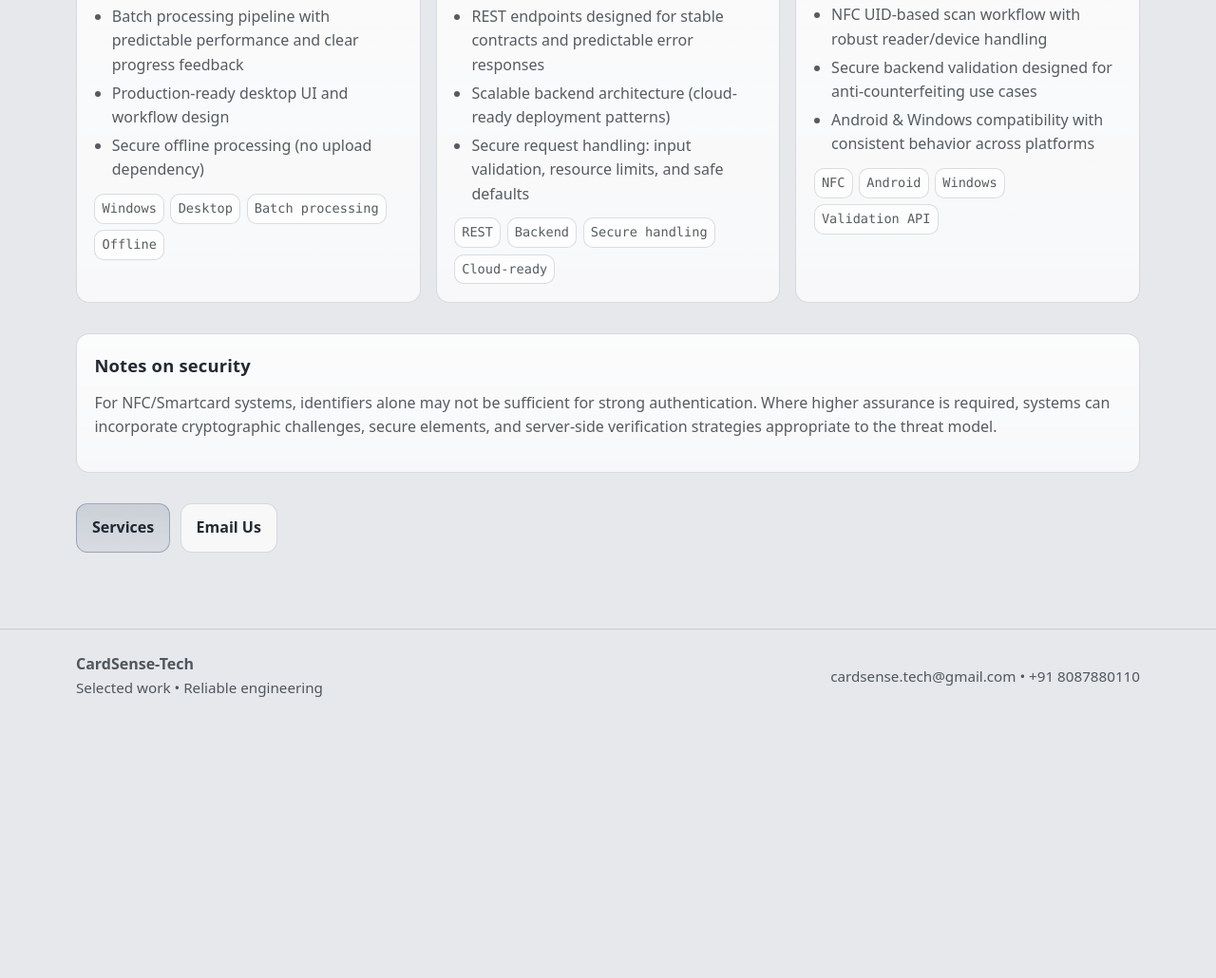
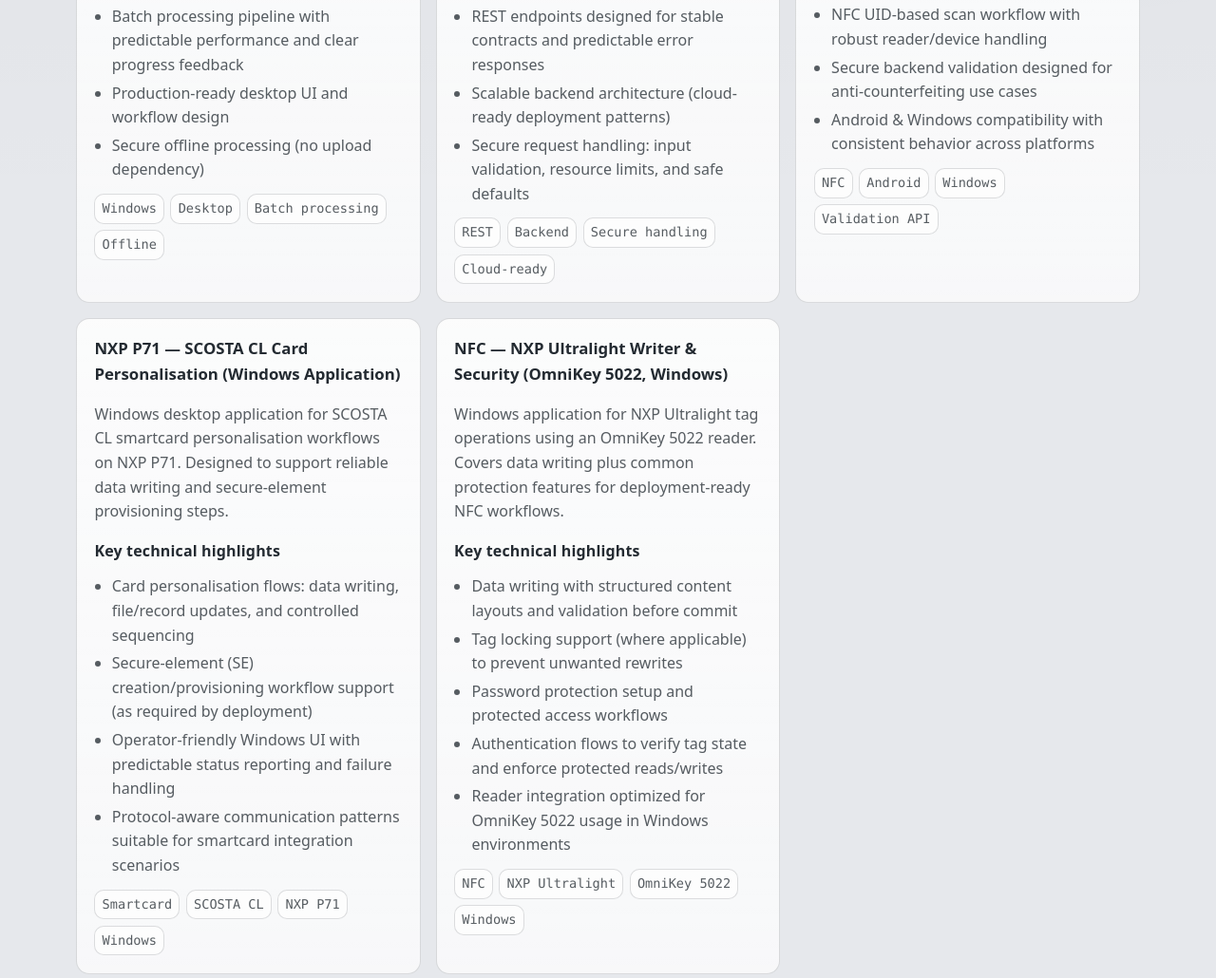
Before and after one commit to CardSense-Tech/homepage, a plain HTML site: page projects.html in a window 1280 px wide. Shown: the part 465-1495 px from the top of the page at 95% size. Before the commit the page ends 1226 px from the top, so only its background shows below. Drawn offline with Linux system fonts and the light colour scheme.

Commit message:
Update projects.html

```diff
--- a/projects.html
+++ b/projects.html
@@ -5,7 +5,7 @@
   <meta name="viewport" content="width=device-width, initial-scale=1" />
   <meta name="color-scheme" content="dark" />
   <title>Completed Projects • Smartcard, NFC & Secure Systems</title>
-  <meta name="description" content="Completed software projects: Windows background remover app, background removal web API, and NFC UID-based product validator." />
+  <meta name="description" content="Completed software projects across smartcards/NFC and secure systems: Windows background remover app, background removal web API, NFC UID-based product validator, NXP P71 SCOSTA CL personalization tool, and NXP Ultralight NFC writer/security app." />
 
   <link rel="canonical" href="https://www.cardsense.in/projects.html" />
 
@@ -95,6 +95,43 @@
               <span>NFC</span><span>Android</span><span>Windows</span><span>Validation API</span>
             </div>
           </article>
+
+          <article class="card reveal">
+            <h3>NXP P71 — SCOSTA CL Card Personalisation (Windows Application)</h3>
+            <p class="muted">
+              Windows desktop application for SCOSTA CL smartcard personalisation workflows on NXP P71.
+              Designed to support reliable data writing and secure-element provisioning steps.
+            </p>
+            <h2 style="font-size: 1rem; margin-top: 1rem;">Key technical highlights</h2>
+            <ul class="ul">
+              <li>Card personalisation flows: data writing, file/record updates, and controlled sequencing</li>
+              <li>Secure-element (SE) creation/provisioning workflow support (as required by deployment)</li>
+              <li>Operator-friendly Windows UI with predictable status reporting and failure handling</li>
+              <li>Protocol-aware communication patterns suitable for smartcard integration scenarios</li>
+            </ul>
+            <div class="tech" aria-label="Technologies used">
+              <span>Smartcard</span><span>SCOSTA CL</span><span>NXP P71</span><span>Windows</span>
+            </div>
+          </article>
+
+          <article class="card reveal">
+            <h3>NFC — NXP Ultralight Writer &amp; Security (OmniKey 5022, Windows)</h3>
+            <p class="muted">
+              Windows application for NXP Ultralight tag operations using an OmniKey 5022 reader.
+              Covers data writing plus common protection features for deployment-ready NFC workflows.
+            </p>
+            <h2 style="font-size: 1rem; margin-top: 1rem;">Key technical highlights</h2>
+            <ul class="ul">
+              <li>Data writing with structured content layouts and validation before commit</li>
+              <li>Tag locking support (where applicable) to prevent unwanted rewrites</li>
+              <li>Password protection setup and protected access workflows</li>
+              <li>Authentication flows to verify tag state and enforce protected reads/writes</li>
+              <li>Reader integration optimized for OmniKey 5022 usage in Windows environments</li>
+            </ul>
+            <div class="tech" aria-label="Technologies used">
+              <span>NFC</span><span>NXP Ultralight</span><span>OmniKey 5022</span><span>Windows</span>
+            </div>
+          </article>
         </div>
       </section>
 
```
